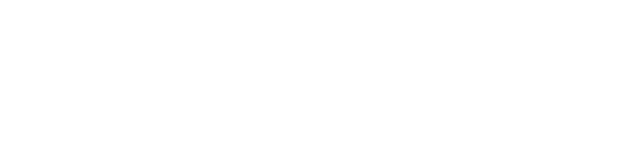
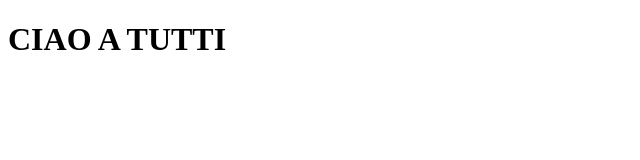
Before and after one commit to BeatriceCarattoli/test, a plain HTML site: page index.html in a window 1280 px wide. Shown: the whole page, without its empty margins (0-640 px from the left). Drawn offline with Linux system fonts and the light colour scheme.

Commit message:
aggiunto h1

```diff
--- a/index.html
+++ b/index.html
@@ -6,6 +6,7 @@
     <title>Document</title>
 </head>
 <body>
+    <h1>CIAO A TUTTI</h1>
 
 </body>
 </html>
```
